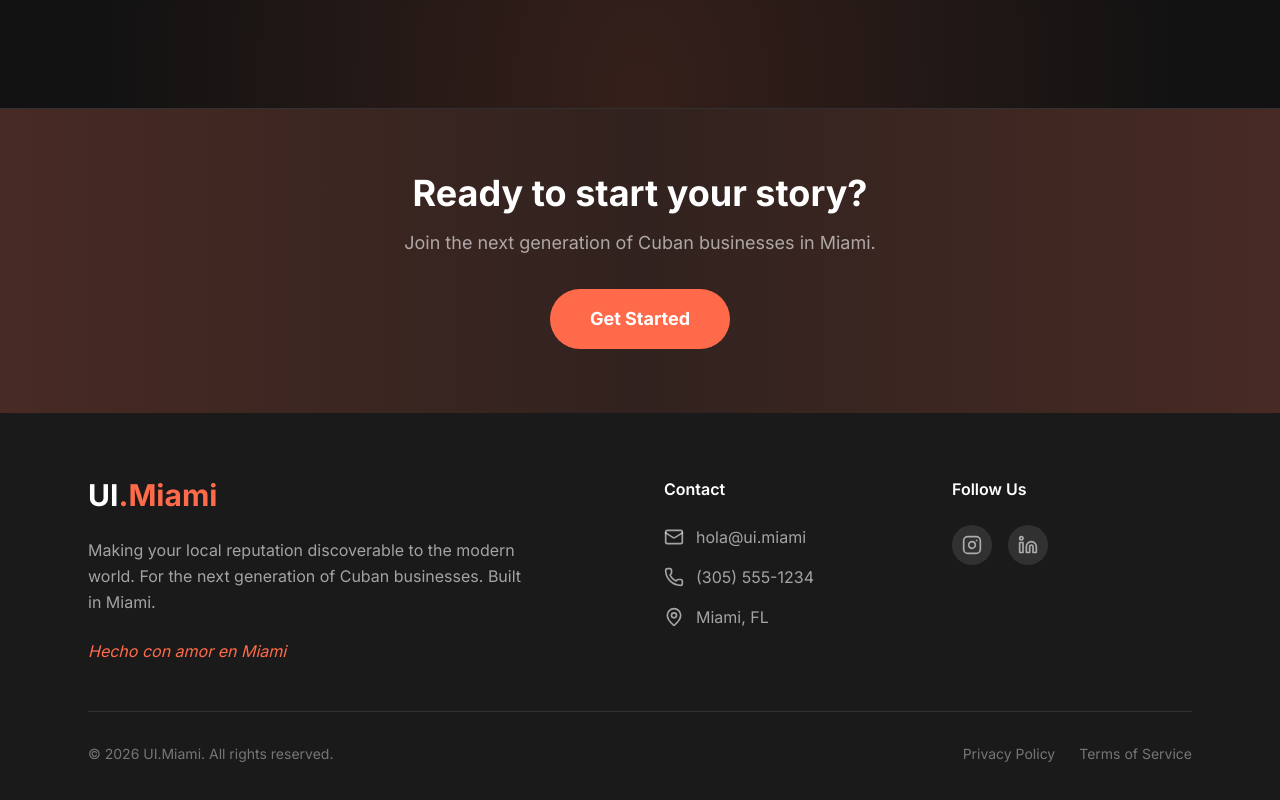
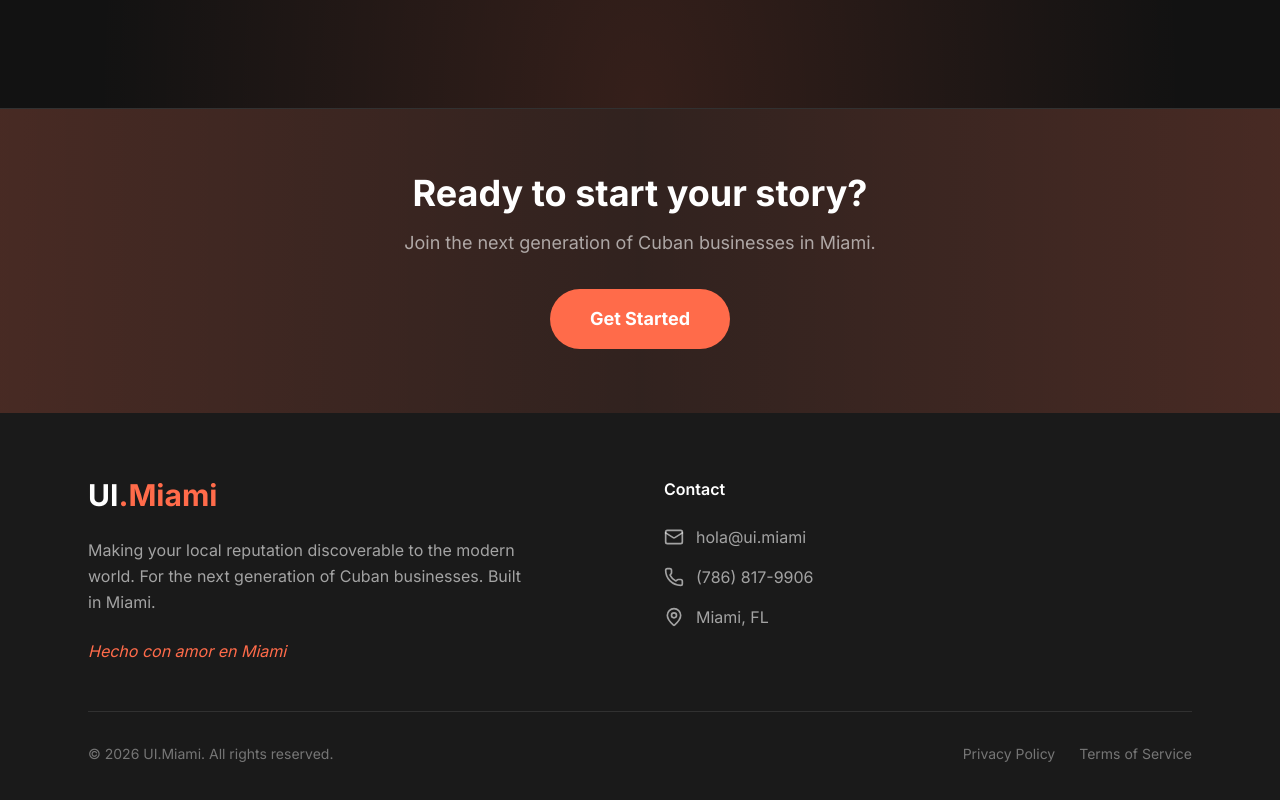
Before and after one commit to romanvieito/ui.miami, a Next.js app: page / in a window 1280 px wide. Shown: the part 5657-6457 px from the top of the page. Built offline with nearby package versions, Linux system fonts and the light colour scheme.

Commit message:
Update footer contact information and remove social media links

```diff
--- a/components/Footer.tsx
+++ b/components/Footer.tsx
@@ -60,11 +60,11 @@ export default function Footer() {
               </li>
               <li>
                 <a
-                  href="tel:+13055551234"
+                  href="tel:+17868179906"
                   className="flex items-center gap-3 text-white/60 hover:text-coral transition-colors"
                 >
                   <Phone className="w-5 h-5" />
-                  (305) 555-1234
+                  (786) 817-9906
                 </a>
               </li>
               <li>
@@ -74,29 +74,6 @@ export default function Footer() {
                 </span>
               </li>
             </ul>
-          </div>
-
-          {/* Social */}
-          <div>
-            <h4 className="font-semibold text-white mb-6">Follow Us</h4>
-            <div className="flex gap-4">
-              <motion.a
-                href="#"
-                whileHover={{ scale: 1.1 }}
-                whileTap={{ scale: 0.9 }}
-                className="w-10 h-10 rounded-full bg-white/10 flex items-center justify-center text-white/60 hover:bg-coral hover:text-white transition-all"
-              >
-                <Instagram className="w-5 h-5" />
-              </motion.a>
-              <motion.a
-                href="#"
-                whileHover={{ scale: 1.1 }}
-                whileTap={{ scale: 0.9 }}
-                className="w-10 h-10 rounded-full bg-white/10 flex items-center justify-center text-white/60 hover:bg-coral hover:text-white transition-all"
-              >
-                <Linkedin className="w-5 h-5" />
-              </motion.a>
-            </div>
           </div>
         </div>
 
```
